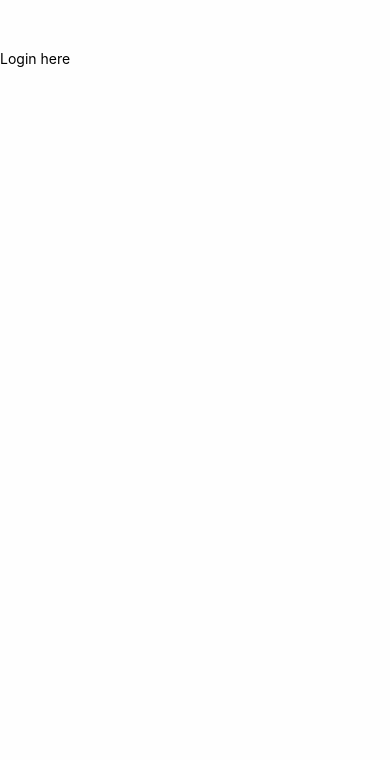
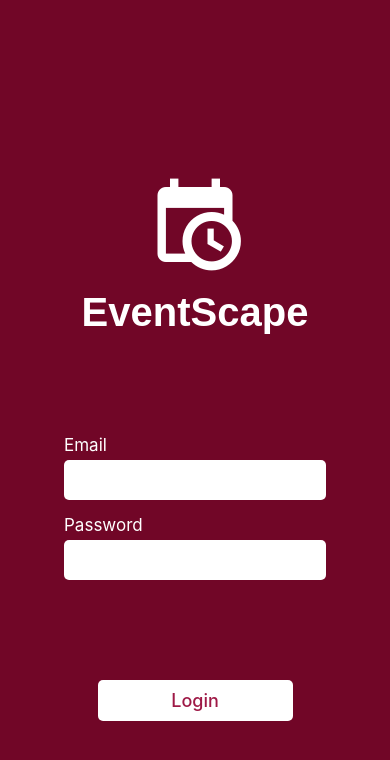
Before and after one commit to kjubar-fs/info-6132-lab4, a React Native app: screen /Login in a window 390 px wide. Shown: the top 760 px of the page. Built offline with nearby package versions, Linux system fonts and the light colour scheme.

Commit message:
Style login screen

```diff
--- a/src/screens/LoginScreen/index.tsx
+++ b/src/screens/LoginScreen/index.tsx
@@ -1,23 +1,32 @@
 /*
  *  Author: Kaleb Jubar
  *  Created: 25 Nov 2024, 6:57:13 PM
- *  Last update: 25 Nov 2024, 7:11:32 PM
+ *  Last update: 25 Nov 2024, 9:08:45 PM
  *  Copyright (c) 2024 Kaleb Jubar
  */
-import { TouchableOpacity, Text, View } from "react-native";
+import { useState } from "react";
+
+import { Text, View, TextInput, TouchableHighlight } from "react-native";
 
 import { createNativeStackNavigator } from "@react-navigation/native-stack";
 import { useNavigation } from "@react-navigation/native";
 
+import MaterialCommunityIcons from '@expo/vector-icons/MaterialCommunityIcons';
+
 import { AppScreen } from "../AppScreen";
 
-import { safeAreaPadding, primaryColor } from "../../util/constants";
+import { primaryColor } from "../../util/constants";
+import styles from "./styles";
 
 const Stack = createNativeStackNavigator();
 
 export function LoginStack(): JSX.Element {
     return (
-        <Stack.Navigator>
+        <Stack.Navigator
+            screenOptions={{
+                animation: "fade",
+            }}
+        >
             <Stack.Screen
                 name="Login"
                 component={LoginScreen}
@@ -43,13 +52,52 @@ export function LoginStack(): JSX.Element {
 
 function LoginScreen(): JSX.Element {
     const navigation = useNavigation();
+    const [email, setEmail] = useState<string | undefined>(undefined);
+    const [password, setPassword] = useState<string | undefined>(undefined);
 
     return (
-        <View style={{paddingTop: safeAreaPadding}}>
-            <TouchableOpacity onPress={() => navigation.navigate("App" as never)}>
-                {/* use "as never" as a little hack so we don't have to set up a param list */}
-                <Text>Login here</Text>
-            </TouchableOpacity>
+        <View style={styles.containerOuter}>
+            <View style={styles.containerInner}>
+                <MaterialCommunityIcons name="calendar-clock" size={100} color="white" />
+                <Text style={styles.title}>EventScape</Text>
+            </View>
+
+            <View style={styles.containerInner}>
+                <View style={styles.containerInput}>
+                    <Text style={styles.caption}>Email</Text>
+                    <TextInput
+                        style={styles.input}
+                        value={email}
+                        onChangeText={setEmail}
+                        keyboardType="email-address"
+                        autoComplete="email"
+                        autoCorrect={false}
+                        autoCapitalize="none"
+                    />
+                </View>
+
+                <View style={styles.containerInput}>
+                    <Text style={styles.caption}>Password</Text>
+                    <TextInput
+                        style={styles.input}
+                        value={password}
+                        onChangeText={setPassword}
+                        autoComplete="current-password"
+                        autoCorrect={false}
+                        autoCapitalize="none"
+                        secureTextEntry
+                    />
+                </View>
+            </View>
+
+            <TouchableHighlight
+                style={styles.loginBtn}
+                underlayColor="#DDD"
+                // use "as never" as a little hack so we don't have to set up a param list
+                onPress={() => navigation.navigate("App" as never)}
+            >
+                <Text style={styles.loginText}>Login</Text>
+            </TouchableHighlight>
         </View>
     );
 }
--- /dev/null
+++ b/src/screens/LoginScreen/styles.ts
@@ -0,0 +1,69 @@
+/*
+ *  Author: Kaleb Jubar
+ *  Created: 25 Nov 2024, 7:57:27 PM
+ *  Last update: 25 Nov 2024, 9:11:11 PM
+ *  Copyright (c) 2024 Kaleb Jubar
+ */
+import { StyleSheet } from "react-native";
+
+import { accentColor, primaryColor, safeAreaPadding } from "../../util/constants";
+
+export default StyleSheet.create({
+    containerOuter: {
+        flex: 1,
+        justifyContent: "center",
+        alignItems: "center",
+        paddingTop: safeAreaPadding,
+        gap: 100,
+
+        backgroundColor: primaryColor,
+    },
+
+    containerInner: {
+        justifyContent: "center",
+        alignItems: "center",
+        gap: 15,
+    },
+
+    containerInput: {
+        minWidth: "75%",
+        gap: 5,
+    },
+
+    title: {
+        fontSize: 40,
+        fontFamily: "Arial",
+        fontWeight: "bold",
+        color: "white",
+    },
+
+    caption: {
+        fontSize: 17,
+        color: "white",
+    },
+
+    input: {
+        paddingVertical: 10,
+        paddingHorizontal: 7,
+
+        fontSize: 16,
+
+        backgroundColor: "white",
+        borderRadius: 5,
+    },
+
+    loginBtn: {
+        width: "50%",
+        padding: 10,
+        alignItems: "center",
+
+        backgroundColor: "white",
+        borderRadius: 5,
+    },
+
+    loginText: {
+        fontSize: 18,
+        fontWeight: "500",
+        color: accentColor,
+    },
+});
```
